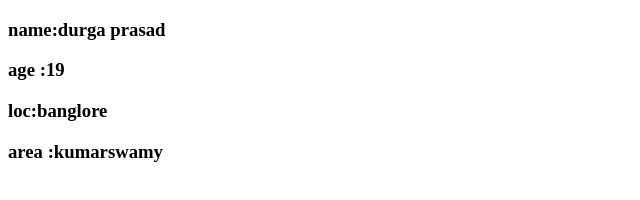
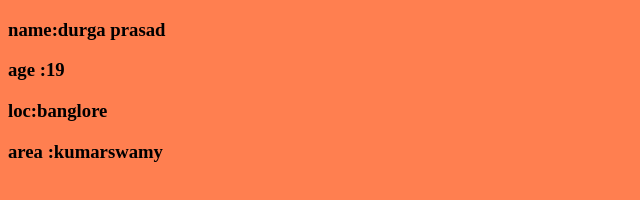
Before and after one commit to Chillamandadurgaprasad/xyz, a plain HTML site: page index.html in a window 1280 px wide. Shown: the whole page, without its empty margins (0-640 px from the left). Drawn offline with Linux system fonts and the light colour scheme.

Commit message:
css file added

```diff
--- /dev/null
+++ b/index.css
@@ -0,0 +1,4 @@
+body{
+    background-color: coral;
+
+}
--- a/index.html
+++ b/index.html
@@ -5,6 +5,7 @@
     <meta http-equiv="X-UA-Compatible" content="IE=edge">
     <meta name="viewport" content="width=device-width, initial-scale=1.0">
     <title>my portpholio</title>
+    <link rel="stylesheet" href="index.css">
 </head>
 <body>
     <h3>name:durga prasad</h3>
```
